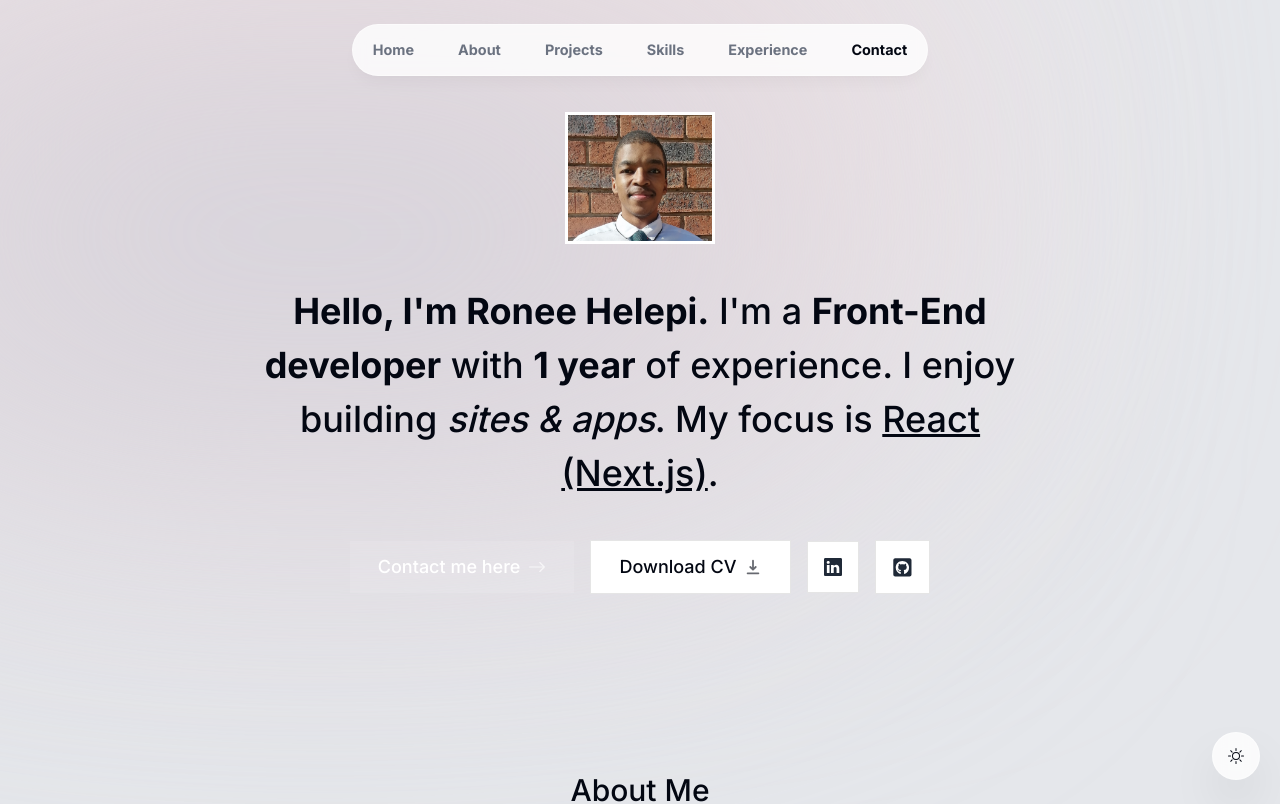
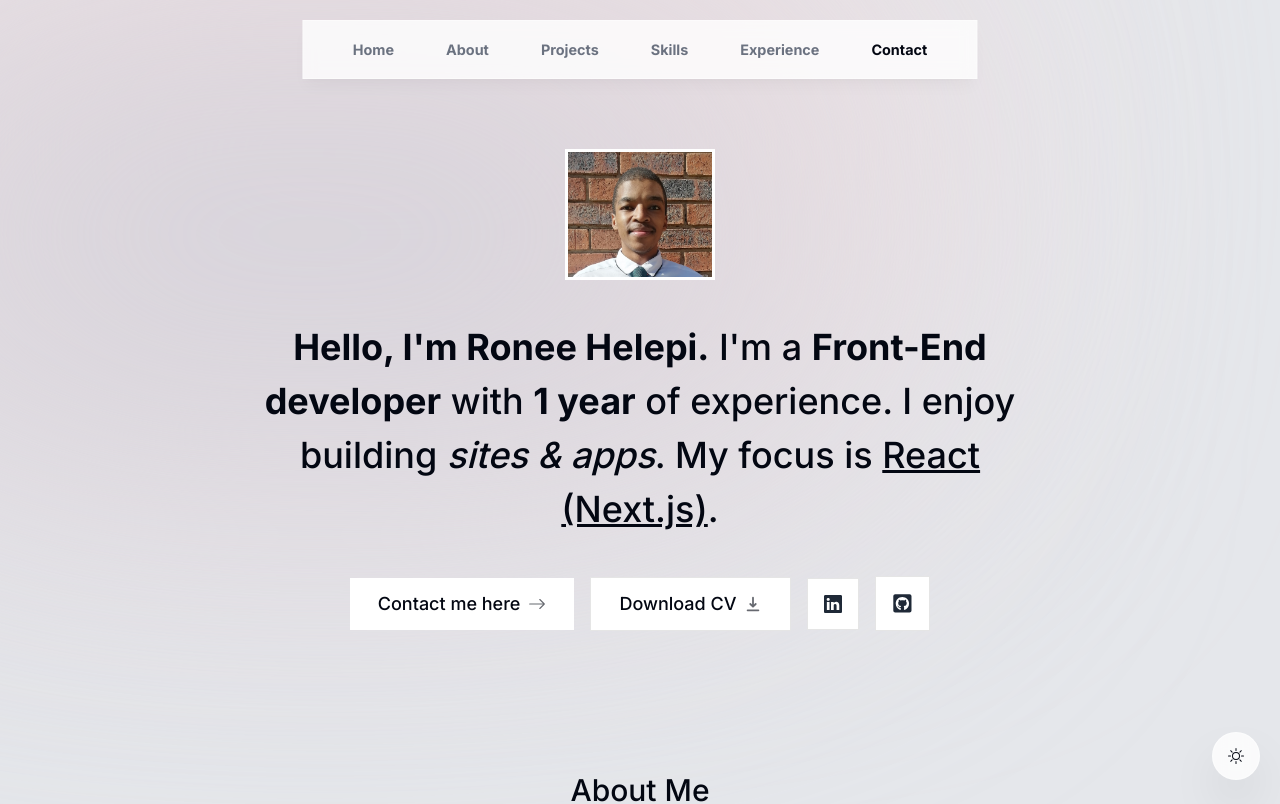
Before and after one commit to RONHEL235/portfolio-website, a Next.js app: page / in a window 1280 px wide. Shown: the top 804 px of the page. Built offline with nearby package versions, Linux system fonts and the light colour scheme; no server answers.

Commit message:
Continuing with styling components for when on dark mode.

```diff
--- a/components/footer.tsx
+++ b/components/footer.tsx
@@ -4,7 +4,7 @@ export default function Footer() {
   return (
     <footer className="mb-10 px-4 text-center text-gray-500" >
         <small className="mb-2 block text-xs">
-            &copy, 2024 Ronee Helepi. All rights reserved.
+        Ronee Helepi 2024. All rights reserved.
         </small>
         <p className="text-xs">
             <span className="font-semibold">About this website: </span>built with React & Next.js (App Router & Server Actions), TypeScript, Tailwind CSS, Framer Motion, React Email & Resend, Vercel hosting.
--- a/components/header.tsx
+++ b/components/header.tsx
@@ -12,12 +12,12 @@ export default function Header() {
 
     return (
         <header className="z-[999] relative">
-            <motion.div className="fixed top-0 left-1/2 -translate-x-1/2 h-[4.5rem] w-full rounded-none border border-white border-opacity-40 bg-white bg-opacity-80 shadow-lg shadow-black/[0.03] backdrop-blur-[0.5rem] sm:top-6 sm:h-[3.25rem] sm:w-[36rem] sm:rounded-full dark:bg-white/10 dark:border-black/40"
+            <motion.div className="fixed top-0 left-1/2 -translate-x-1/2 h-[4.5rem] w-full rounded-none border border-white border-opacity-40 bg-white bg-opacity-80 shadow-lg shadow-black/[0.03] backdrop-blur-[0.5rem] sm:top-5 sm:h-[3.70rem] sm:w-[42.2rem] sm:rounded-none dark:bg-white/10 dark:border-black/40"
             initial={{ y: -100, x: "-50%", opacity: 0 }}
             animate={{ y: 0, x: "-50%", opacity: 1 }}
             ></motion.div>
             <nav className="flex fixed top-[0.15rem] left-1/2 h-12 -translate-x-1/2 py-2 sm:top-[1.7rem] sm:h-[initial] sm:py-0">
-                <ul className="flex w-[22rem] flex-wrap items-center justify-center gap-y-1 text-[0.9rem] font-bold text-gray-500 sm:w-[initial] sm:flex-nowrap sm:gap-5">
+                <ul className="flex w-[22rem] flex-wrap items-center justify-center gap-y-1 text-[0.9rem] font-bold text-gray-500 sm:w-[initial] sm:flex-nowrap sm:gap-7">
                     {links.map(link => (
                         <motion.li className="h-3/4 flex items-center justify-center relative"
                         key={link.hash}
@@ -25,7 +25,7 @@ export default function Header() {
                         animate={{ y: 0, opacity: 1 }}
                         >
                             <Link className={clsx("flex w-full items-center justify-center px-3 py-3 hover:text-gray-950 transition dark:text-gray-400 dark:hover:text-gray-200", {
-                                "text-gray-950 dark:text-gray-100": activeSection === link.name,
+                                "dark:text-gray-50 text-gray-950 ": activeSection === link.name,
                             })}
                             href={link.hash}
                             onClick={() => {
--- a/components/intro.tsx
+++ b/components/intro.tsx
@@ -17,7 +17,7 @@ export default function Intro() {
         <section
         ref={ref}
         id="home"
-        className="scroll-mt-[100rem] absolute top-28 text-center mb-30 max-w-[50rem]">
+        className="scroll-mt-[100rem] absolute top-[9.3rem] text-center mb-30 max-w-[50rem]">
             <div className="flex items-center justify-center">
                 <div className="relative">
                     <motion.div
@@ -58,16 +58,17 @@ export default function Intro() {
                 }}
             >
                 <Link href="#contact"
-                className="group bg-white/10 text-white px-7 py-3 flex items-center gap-2 outline-none
+                className="group bg-white px-7 py-3 flex items-center gap-2 outline-none
                 focus:scale-110 hover:scale-110
-                hover:bg-white/10 active:scale-105
-                transition"
+                hover:bg-white active:scale-105
+                transition
+                dark:bg-white/10"
                 onClick={() => {
                     setActiveSection("Contact")
                     setTimeOfLastClick(Date.now())
                 }}>
                     Contact me here <BsArrowRight
-                    className="opacity-70 group-hover:translate-x-1 transition"/>
+                    className="opacity-60 group-hover:translate-x-1 transition"/>
                 </Link>
                 <a className="group bg-white px-7 py-3 flex items-center gap-2 outline-none
                 focus:scale-110 hover:scale-110
@@ -83,14 +84,16 @@ export default function Intro() {
                 <a className="bg-white p-4 text-gray-800 flex items-center gap-2 focus:scale-110 hover:scale-110
                 active:scale-105
                 transition
-                cursor-pointer borderBlack"
+                cursor-pointer borderBlack
+                dark:bg-white/10 dark:text-white/95"
                 href="https://linkedin.com" target="_blank">
                     <BsLinkedin/>
                 </a>
                 <a className="bg-white p-4 text-gray-800 flex items-center gap-2 text-[1.3rem] focus:scale-110 hover:scale-110
                 active:scale-105
                 transition
-                cursor-pointer borderBlack"
+                cursor-pointer borderBlack
+                dark:bg-white/10 dark:text-white/95"
                 href="https://github.com" target="_blank">
                     <FaGithubSquare/>
                 </a>
--- a/components/project.tsx
+++ b/components/project.tsx
@@ -26,7 +26,7 @@ export default function Project({ title, description, tags, imageUrl }: ProjectP
         className="group mb-3 sm:mb-8 last:mb-0 "
         >
         <section
-        className="bg-gray-100 max-w-[42rem] border border-black/10 overflow-hidden sm:pr-8 relative sm:h-[20rem] mb-3 sm:mb-8 last:mb-0  hover:bg-gray-300 transition group-even:pl-[3.5rem]">
+        className="bg-gray-100 max-w-[42rem] border border-black/10 overflow-hidden sm:pr-8 relative sm:h-[20rem] mb-3 sm:mb-8 last:mb-0  hover:bg-gray-300 transition group-even:pl-[3.5rem] dark dark:bg-white/10 dark:hover:bg-white/20">
         <div className="pt-4 pb-7 px-5 sm:pl-10 sm:pr-2 sm:pt-10 sm:max-w-[50%] flex flex-col h-full group-even:ml-[18rem]">
         <h3 className="text-2xl font-semibold">{title}</h3>
         <p className="mt-2 leading-relaxed text-gray-700">{description}</p>
```
